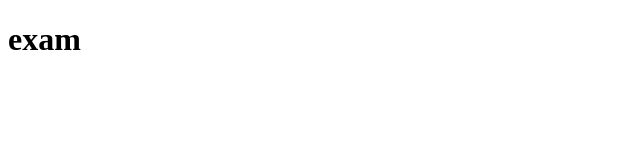
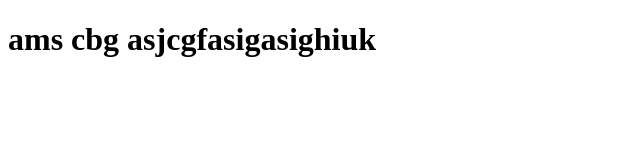
Before and after one commit to ritikkushwaha0404-tech/ritik04, a plain HTML site: page index.html in a window 1280 px wide. Shown: the whole page, without its empty margins (0-640 px from the left). Drawn offline with Linux system fonts and the light colour scheme.

Commit message:
first commit

```diff
--- a/index.html
+++ b/index.html
@@ -3,9 +3,9 @@
 <head>
     <meta charset="UTF-8">
     <meta name="viewport" content="width=, initial-scale=1.0">
-    <title>Document</title>
+    <title>asklfnkasjfs</title>
 </head>
 <body>
-    <h1>exam</h1>
+    <h1>ams cbg asjcgfasigasighiuk</h1>
 </body>
 </html>
```
